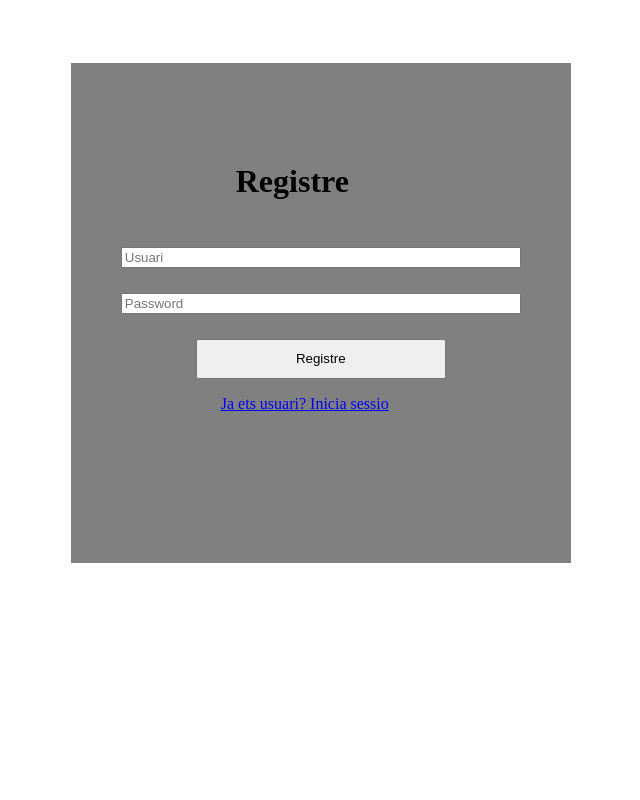
After one commit to Stilgar939/DAW2M07UF1, a PHP site: page /registre.html in a window 1280 px wide. The commit adds this page. Shown: the whole page, without its empty margins (367-1007 px from the left). Run offline with PHP 8.4, Linux system fonts and the light colour scheme.

Commit message:
Add files via upload

```diff
--- a/css/style.css
+++ b/css/style.css
@@ -26,3 +26,7 @@
     margin-left: 125px;
     margin-right: 125px;
 }
+
+#registre{
+    margin-left: 160px;
+}
--- /dev/null
+++ b/css/style_registre.css
@@ -0,0 +1,32 @@
+#box{
+    width: 500px;
+    height: 500px;
+    background-color: grey;
+    margin-left: 34%;
+    margin-top: 5%;
+}
+
+#box h1{
+    margin-left: 165px;
+    margin-right: 125px;
+    padding-top: 100px;
+}
+
+#usr,#pwd{
+    width: 400px;
+    margin-left: 50px;
+    margin-right: 50px;
+    margin-top: 5%;
+}
+
+#registre{
+    width: 250px;
+    height: 40px;
+    margin-top: 5%;
+    margin-left: 125px;
+    margin-right: 125px;
+}
+
+#login{
+    margin-left: 150px;
+}
--- a/login.html
+++ b/login.html
@@ -9,10 +9,11 @@
         <div id="box">
             <h1>Accedeix a l'espai</h1>
             <form action="http://localhost/validator.php" method="GET">
-                <input id= "usr" type="text" name="usuari"><br>
-                <input id="pwd" type="password" name="password">
+                <input id= "usr" type="text" name="usuari" placeholder="Usuari"><br>
+                <input id="pwd" type="text" name="password" placeholder="Password">
                 <input id="accedir" type="submit" value="Accedir">
             </form>
+            <a id="registre" href="http://localhost/registre.html">Registrar nou usuari</a>
         </div>
     </body>
 
--- /dev/null
+++ b/registre.html
@@ -0,0 +1,21 @@
+<html>
+
+    <head>
+        <meta charset="utf-8" />
+        <link rel="stylesheet" type="text/css" href="css/style_registre.css">
+    </head>
+
+    <body>
+        <div id="box">
+            <h1>Registre</h1>
+            <form action="http://localhost/registre.php" method="POST">
+                <input id= "usr" type="text" name="usuari" placeholder="Usuari"><br>
+                <input id="pwd" type="password" name="password" placeholder="Password">
+                <input id="registre" type="submit" value="Registre">
+            </form>
+            <a id="login" href="http://localhost/login.html">Ja ets usuari? Inicia sessio</a>
+        </div>
+    </body>
+
+
+</html>
--- /dev/null
+++ b/registre.php
@@ -0,0 +1,3 @@
+<?php
+    echo("Registre nous usuaris");
+?>
--- a/users/usuaris.txt
+++ b/users/usuaris.txt
@@ -1,3 +1,4 @@
-administrador:clotfje
+admin:1234
 carlos:cv1234
 oriol:om1234
+abel:1234
```
Also changed, not shown: validator.php (+17 -23 lines).
